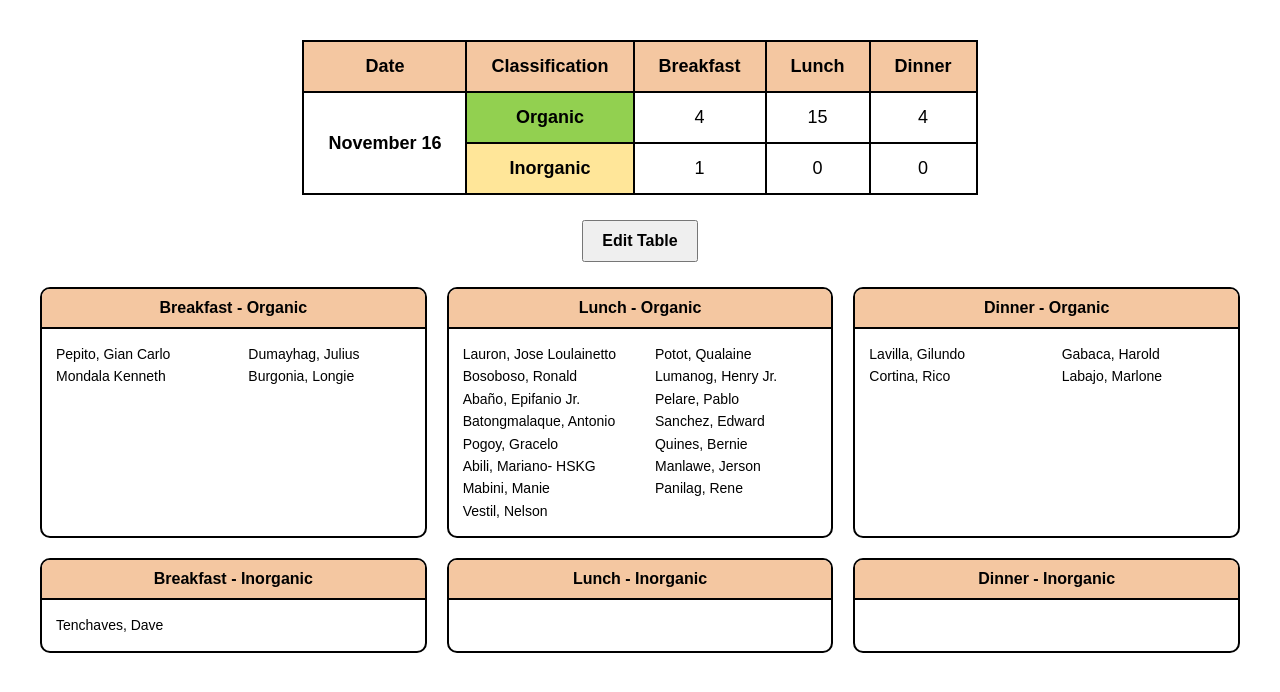
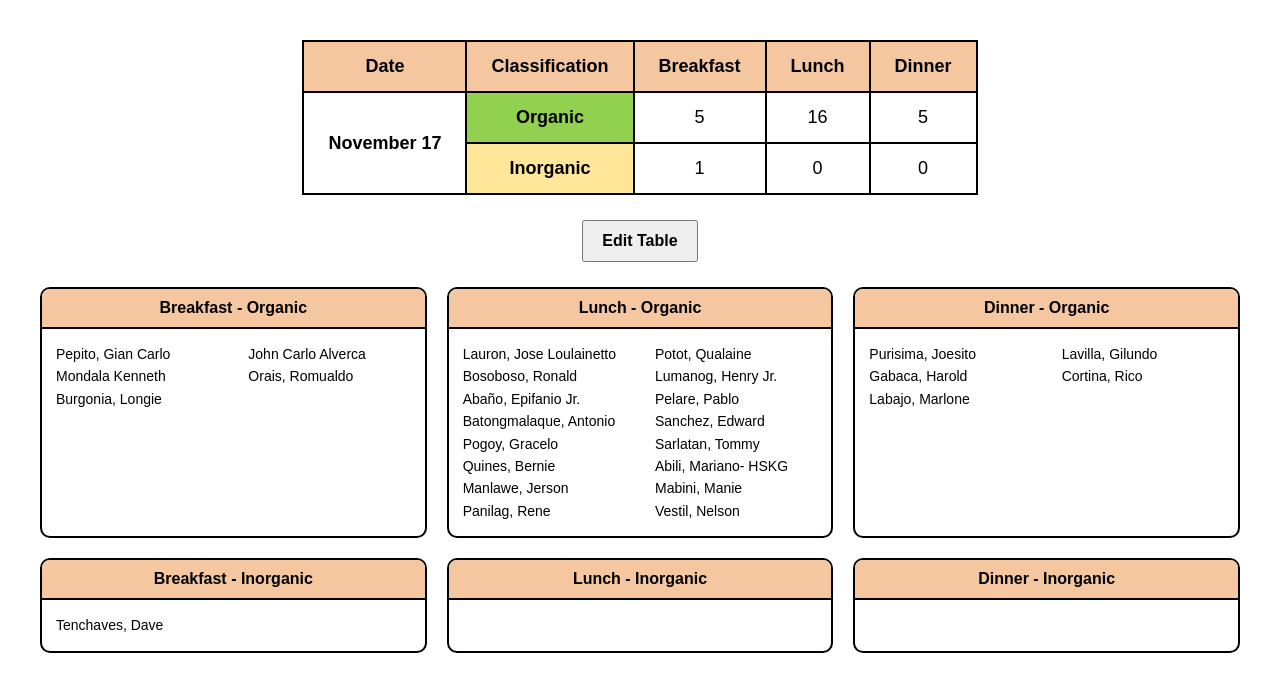
Before and after one commit to eelvinb/mealstub, a plain HTML site: page index.html in a window 1280 px wide. Drawn offline with Linux system fonts and the light colour scheme.

Commit message:
update report

```diff
--- a/index.html
+++ b/index.html
@@ -117,7 +117,7 @@ td {
 
     <td rowspan="2" class="date-cell">
       November
-      16
+      17
     </td>
 
     <td class="organic">
@@ -125,15 +125,15 @@ td {
     </td>
 
     <td>
-      4
+      5
     </td>
 
     <td>
-      15
+      16
     </td>
 
     <td>
-      4
+      5
     </td>
 
   </tr>
@@ -175,7 +175,7 @@ td {
     </div>
 
     <div class="names">
-     <div>Pepito, Gian Carlo</div><div>Dumayhag, Julius</div><div>Mondala Kenneth</div><div>Burgonia, Longie</div>
+     <div>Pepito, Gian Carlo</div><div>John Carlo Alverca</div><div>Mondala Kenneth</div><div>Orais, Romualdo</div><div>Burgonia, Longie</div>
     </div>
   </div>
 
@@ -185,7 +185,7 @@ td {
     </div>
 
     <div class="names">
-      <div>Lauron, Jose Loulainetto</div><div>Potot, Qualaine</div><div>Bosoboso, Ronald</div><div>Lumanog, Henry Jr.</div><div>Abaño, Epifanio Jr.</div><div>Pelare, Pablo</div><div>Batongmalaque, Antonio</div><div>Sanchez, Edward</div><div>Pogoy, Gracelo</div><div>Quines, Bernie</div><div>Abili, Mariano- HSKG</div><div>Manlawe, Jerson</div><div>Mabini, Manie</div><div>Panilag, Rene</div><div>Vestil, Nelson</div>
+      <div>Lauron, Jose Loulainetto</div><div>Potot, Qualaine</div><div>Bosoboso, Ronald</div><div>Lumanog, Henry Jr.</div><div>Abaño, Epifanio Jr.</div><div>Pelare, Pablo</div><div>Batongmalaque, Antonio</div><div>Sanchez, Edward</div><div>Pogoy, Gracelo</div><div>Sarlatan, Tommy</div><div>Quines, Bernie</div><div>Abili, Mariano- HSKG</div><div>Manlawe, Jerson</div><div>Mabini, Manie</div><div>Panilag, Rene</div><div>Vestil, Nelson</div>
     </div>
   </div>
 
@@ -195,7 +195,7 @@ td {
     </div>
 
     <div class="names">
-      <div>Lavilla, Gilundo</div><div>Gabaca, Harold</div><div>Cortina, Rico</div><div>Labajo, Marlone</div>
+      <div>Purisima, Joesito</div><div>Lavilla, Gilundo</div><div>Gabaca, Harold</div><div>Cortina, Rico</div><div>Labajo, Marlone</div>
     </div>
   </div>
 
```
